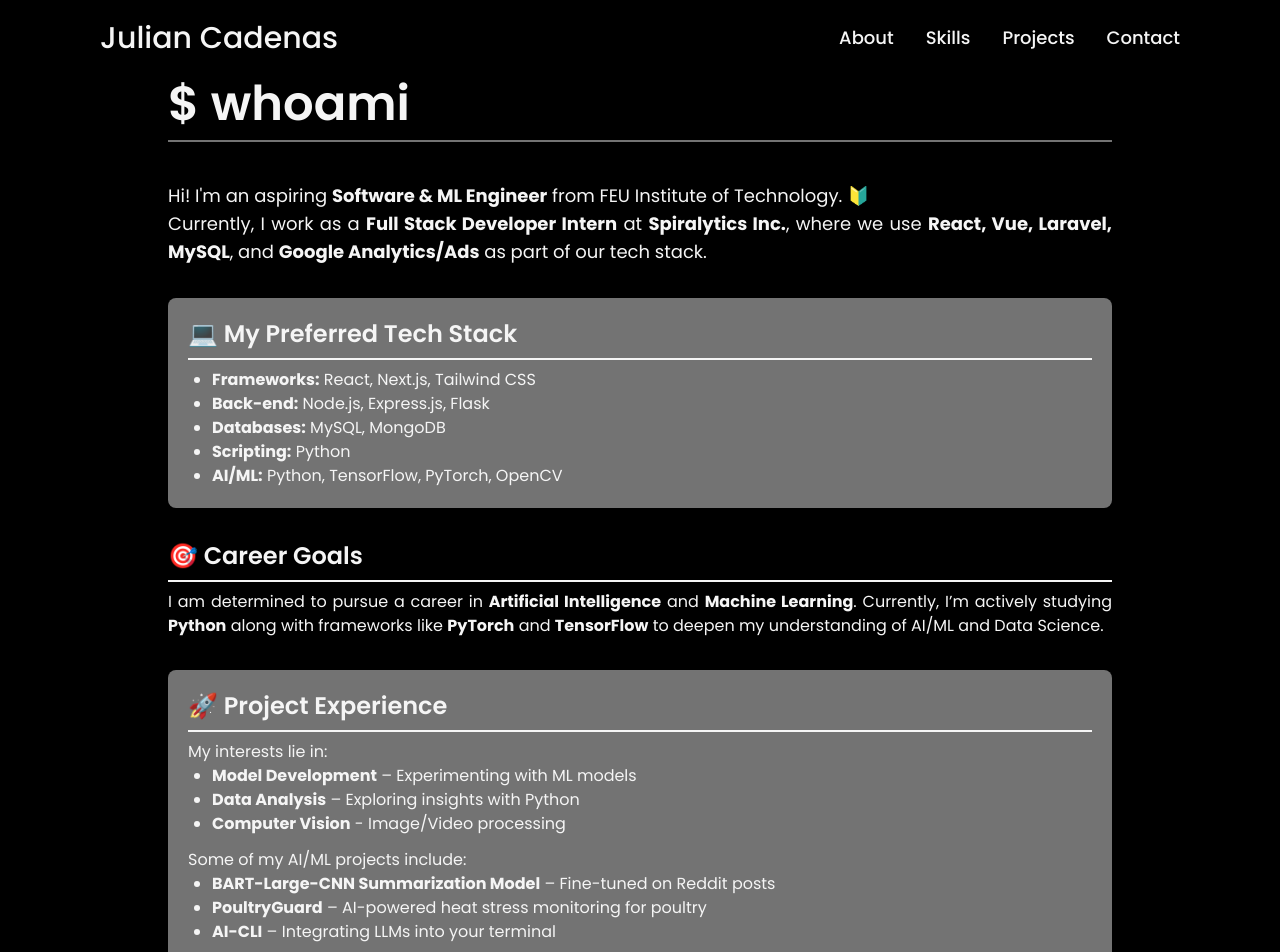
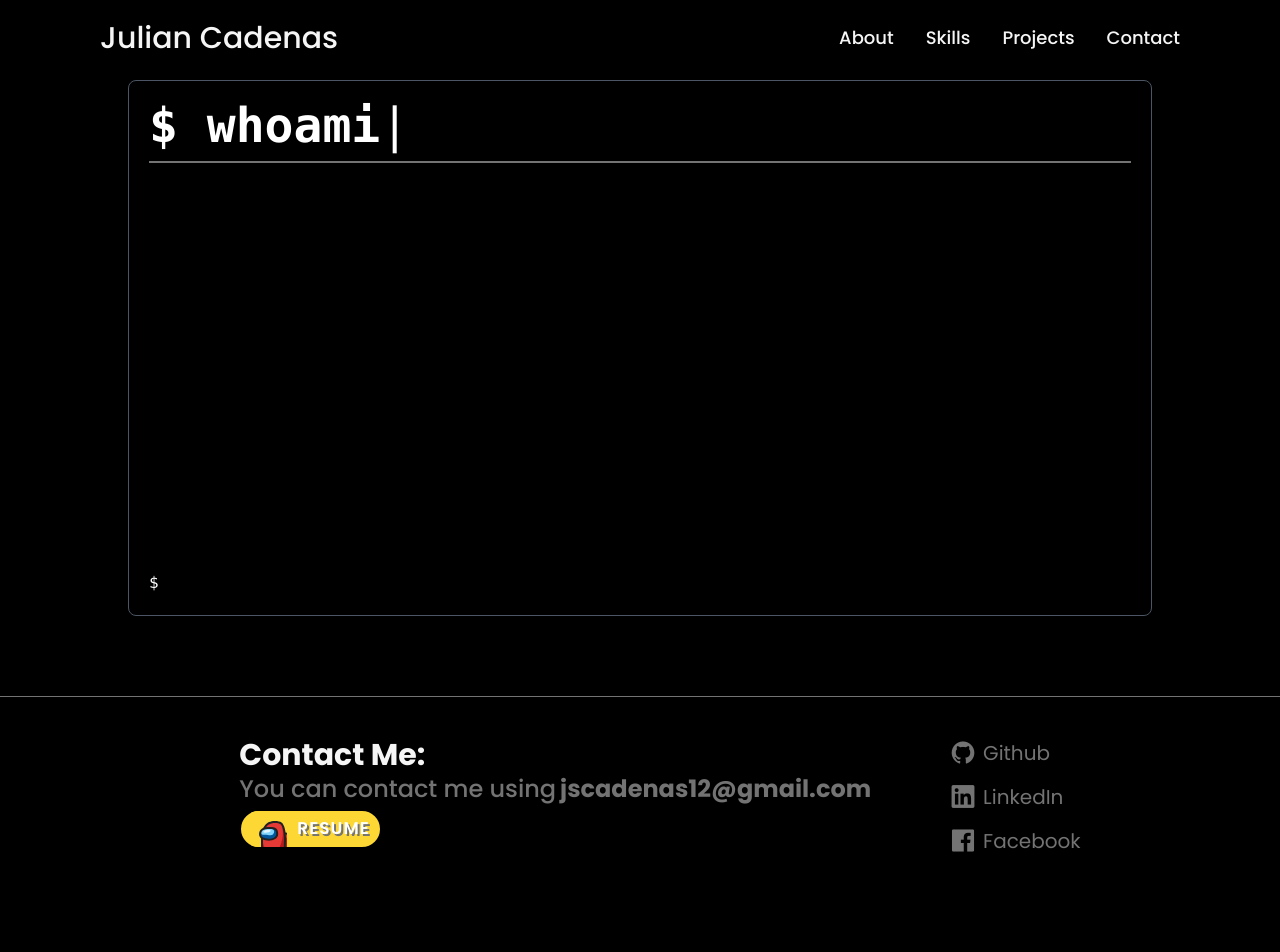
Before and after one commit to julsCadenas/portfolio-2, a React (Vite) app: page /me in a window 1280 px wide. Shown: the top 952 px of the page. After the commit the page ends 897 px from the top, so only its background shows below. Built offline with nearby package versions, Linux system fonts and the light colour scheme.

Commit message:
fixed hyperlink

```diff
--- a/src/pages/me.jsx
+++ b/src/pages/me.jsx
@@ -1,4 +1,4 @@
-import React, { useState, useEffect } from 'react';
+import React, { useState, useEffect, useRef } from 'react';
 import Header from '../components/header';
 import Contact from '../components/contact';
 import { motion } from 'framer-motion';
@@ -8,9 +8,13 @@ const fadeInUp = {
     visible: { opacity: 1, y: 0, transition: { duration: 0.6, ease: "easeOut" } }
 };
 
-const Me = () => {
+const Terminal = () => {
+  const [commands, setCommands] = useState([]);
+  const [input, setInput] = useState('');
   const [displayText, setDisplayText] = useState('');
   const [showCursor, setShowCursor] = useState(true);
+  const inputRef = useRef(null);
+
   const originalText = "whoami";
 
   useEffect(() => {
@@ -35,88 +39,77 @@ const Me = () => {
     };
   }, []);
 
+  const commandResponses = {
+    whoami: "Julian - Aspiring ML Engineer & Full Stack Developer.",
+    skills: "Python, React, Vue, Node.js, Express, SQL, ML (TensorFlow, PyTorch, Scikit-Learn).",
+    projects: "1. House Price Prediction (ML)\n2. Reddit Summarizer (NLP)\n3. POULTRYGUARD (AI for Poultry Monitoring).",
+    contact: "Email: julian@example.com\nGitHub: github.com/julian\nLinkedIn: linkedin.com/in/julian",
+    help: "Available commands: whoami, skills, projects, contact, clear",
+  };
+
+  const handleCommand = () => {
+    if (input.trim() === "") return;
+
+    if (input === "clear") {
+      setCommands([]);
+    } else {
+      setCommands([...commands, { command: input, response: commandResponses[input] || "Command not found. Type 'help' for available commands." }]);
+    }
+
+    setInput('');
+  };
+
+  useEffect(() => {
+    inputRef.current.focus();
+  }, [commands]);
+
   return (
-    <main className="bg-black font-poppins min-h-screen flex flex-col">
+    <main className="bg-black text-green-400 font-poppins min-h-screen flex flex-col">
       <Header />
 
-      {/* Main Content */}
-      <motion.div className="min-w-full flex items-center justify-center py-20"
+      {/* Terminal Window */}
+      <motion.div className="min-w-full flex items-center justify-center py-20 font-mono"
             initial="hidden"
             whileInView="visible"
             viewport={{ once: true }}
             variants={fadeInUp}
       >
-        <section className="text-customWhite flex flex-col justify-center max-w-5xl px-10 gap-10">
+        <section className="bg-black p-5 max-w-5xl w-full border border-gray-600 rounded-lg shadow-lg">
 
           {/* whoami title */}
-          <section className="font-semibold text-3xl md:text-5xl border-b-2 border-customGray pb-3 w-full">
+          <section className="font-semibold text-3xl md:text-5xl border-b-2 border-customGray pb-3 w-full text-white">
             $ {displayText}
             <span className={`cursor ${showCursor ? 'visible' : 'invisible'}`}>|</span>
           </section>
 
-          {/* About Me Section */}
-          <section className="flex flex-col gap-8 text-justify">
-
-            {/* Introduction */}
-            <div className="text-lg ">
-              <p>Hi! I'm an aspiring <strong>Software & ML Engineer</strong> from FEU Institute of Technology. 🔰</p>
-              <p>Currently, I work as a <strong>Full Stack Developer Intern</strong> at <strong>Spiralytics Inc.</strong>, where we use <strong>React, Vue, Laravel, MySQL</strong>, and <strong>Google Analytics/Ads</strong> as part of our tech stack.</p>
+          {/* Display Commands */}
+          <div className="overflow-y-auto h-96 p-2 mt-4">
+            {commands.map((cmd, index) => (
+              <div key={index}>
+                <p className="text-white">$ {cmd.command}</p>
+                <p>{cmd.response}</p>
+              </div>
+            ))}
           </div>
 
-            {/* Tech Stack */}
-            <div className="bg-customGray p-5 rounded-lg">
-              <h3 className="text-2xl font-semibold text-customWhite border-b-2 border-customWhite pb-2">💻 My Preferred Tech Stack</h3>
-              <ul className="list-disc pl-6  pt-2">
-                <li><strong>Frameworks:</strong> React, Next.js, Tailwind CSS</li>
-                <li><strong>Back-end:</strong> Node.js, Express.js, Flask</li>
-                <li><strong>Databases:</strong> MySQL, MongoDB</li>
-                <li><strong>Scripting:</strong> Python</li>
-                <li><strong>AI/ML:</strong> Python, TensorFlow, PyTorch, OpenCV</li>
-              </ul>
+          {/* Input Line */}
+          <div className="flex mt-2">
+            <span className="text-white">$</span>
+            <input
+              ref={inputRef}
+              type="text"
+              className="bg-black text-green-400 border-none outline-none flex-1 ml-2"
+              value={input}
+              onChange={(e) => setInput(e.target.value)}
+              onKeyDown={(e) => e.key === "Enter" && handleCommand()}
+            />
           </div>
-
-            {/* Career Goals */}
-            <div>
-              <h3 className="text-2xl font-semibold text-customWhite border-b-2 border-customWhite pb-2">🎯 Career Goals</h3>
-              <p className="pt-2">
-                I am determined to pursue a career in <strong>Artificial Intelligence</strong> and <strong>Machine Learning</strong>.
-                Currently, I’m actively studying <strong>Python</strong> along with frameworks like <strong>PyTorch</strong> and <strong>TensorFlow</strong> to deepen my understanding of AI/ML and Data Science.
-              </p>
-            </div>
-
-            {/* Project Experience */}
-            <div className="bg-customGray p-5 rounded-lg">
-              <h3 className="text-2xl font-semibold text-customWhite border-b-2 border-customWhite pb-2">🚀 Project Experience</h3>
-              <p className='pt-2'>My interests lie in:</p>
-              <ul className="list-disc pl-6 ">
-                <li><strong>Model Development</strong> – Experimenting with ML models</li>
-                <li><strong>Data Analysis</strong> – Exploring insights with Python</li>
-                <li><strong>Computer Vision</strong> - Image/Video processing</li>
-              </ul>
-              <p className="pt-3">Some of my AI/ML projects include:</p>
-              <ul className="list-disc pl-6 ">
-                <li><strong>BART-Large-CNN Summarization Model</strong> – Fine-tuned on Reddit posts</li>
-                <li><strong>PoultryGuard</strong> – AI-powered heat stress monitoring for poultry</li>
-                <li><strong>AI-CLI</strong> – Integrating LLMs into your terminal</li>
-              </ul>
-            </div>
-
-            {/* Final Note */}
-            <div className="text-lg ">
-              <p>
-                My goal is to integrate AI/ML into full-stack development to build intelligent applications.
-                I'm constantly learning and improving. Let’s connect and build something amazing! 🚀
-              </p>
-            </div>
-
-          </section>
-
         </section>
       </motion.div>
 
       <Contact />
     </main>
   );
-}
+};
 
-export default Me;
+export default Terminal;
--- a/src/pages/specificproj.jsx
+++ b/src/pages/specificproj.jsx
@@ -80,7 +80,7 @@ const SpecificProj = () => {
                     </a>
                     }
                     {project.huggingface &&
-                    <a href={project.link} target='_blank' rel='noreferrer' className='bg-customWhite hover:bg-customGray rounded-lg p-1 px-3 h-10 text-black transition-colors pl-3 flex items-center gap-2'>
+                    <a href={project.huggingface} target='_blank' rel='noreferrer' className='bg-customWhite hover:bg-customGray rounded-lg p-1 px-3 h-10 text-black transition-colors pl-3 flex items-center gap-2'>
                         <span className="material-symbols-outlined">open_in_new</span>
                         Hugging Face
                     </a>
```
Lines whose indentation alone changed are shown as unchanged.
